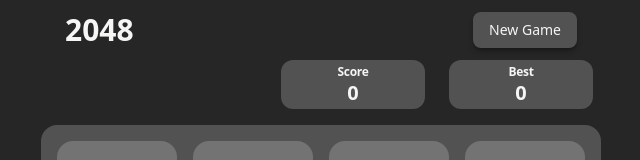
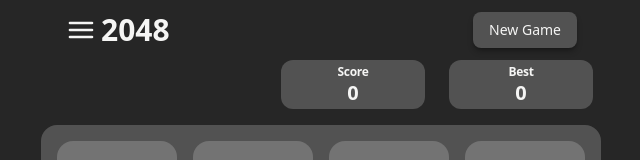
Before and after one commit to rmejia4209/2048, a React (Vite) app: page / in a window 1280 px wide. Shown: the top 160 px of the page, without its empty margins (319-959 px from the left). Built offline with nearby package versions, Linux system fonts and the light colour scheme.

Commit message:
Updated header

```diff
--- a/src/components/Header.tsx
+++ b/src/components/Header.tsx
@@ -1,11 +1,17 @@
+import MenuIcon from "@/components/icons/Menu"
 import RestartGameButton from "./buttons/RestartGameButton"
 
+
+// TODO: Factor out menu once AI is established
 
 export default function Header(): React.JSX.Element {
 
   return (
     <header className="flex items-center justify-between px-4 py-3 w-full mx-auto xs:w-100 xl:w-136">
-      <h1 className="text-3xl font-bold text-stone-100">2048</h1>
+      <div className="flex flex-row gap-1 items-center">
+        <MenuIcon/>
+        <h1 className="text-3xl font-bold text-stone-100">2048</h1>
+      </div>
       <RestartGameButton/>
     </header>
   )
--- a/src/components/buttons/RestartGameButton.tsx
+++ b/src/components/buttons/RestartGameButton.tsx
@@ -1,8 +1,6 @@
 import { useState } from "react";
 
 import Button from "../base/Button";
-import RestartIcon from "../icons/RestartIcon";
-import PowerUP from "@/components/base/PowerUp"
 import Modal from "@/components/base/Modal";
 import { useGameContext } from "../context/GameContext";
 
--- /dev/null
+++ b/src/components/icons/Menu.tsx
@@ -0,0 +1,15 @@
+
+
+
+
+import IconWrapper from "./IconWrapper";
+
+function MenuPath(): React.JSX.Element {
+  return (
+    <path strokeLinecap="round" strokeLinejoin="round" d="M3.75 6.75h16.5M3.75 12h16.5m-16.5 5.25h16.5" />
+  )
+}
+
+export default function MenuIcon(): React.JSX.Element {
+  return <IconWrapper Path={MenuPath} fill="fill-none"/>;
+}
--- a/src/components/icons/RestartIcon.tsx
+++ /dev/null
@@ -1,11 +0,0 @@
-import IconWrapper from "./IconWrapper";
-
-function ResartPath(): React.JSX.Element {
-  return (
-    <path strokeLinecap="round" strokeLinejoin="round" d="M16.023 9.348h4.992v-.001M2.985 19.644v-4.992m0 0h4.992m-4.993 0 3.181 3.183a8.25 8.25 0 0 0 13.803-3.7M4.031 9.865a8.25 8.25 0 0 1 13.803-3.7l3.181 3.182m0-4.991v4.99" />
-  )
-}
-
-export default function RestartIcon(): React.JSX.Element {
-  return <IconWrapper Path={ResartPath} fill="fill-none"/>;
-}
```
